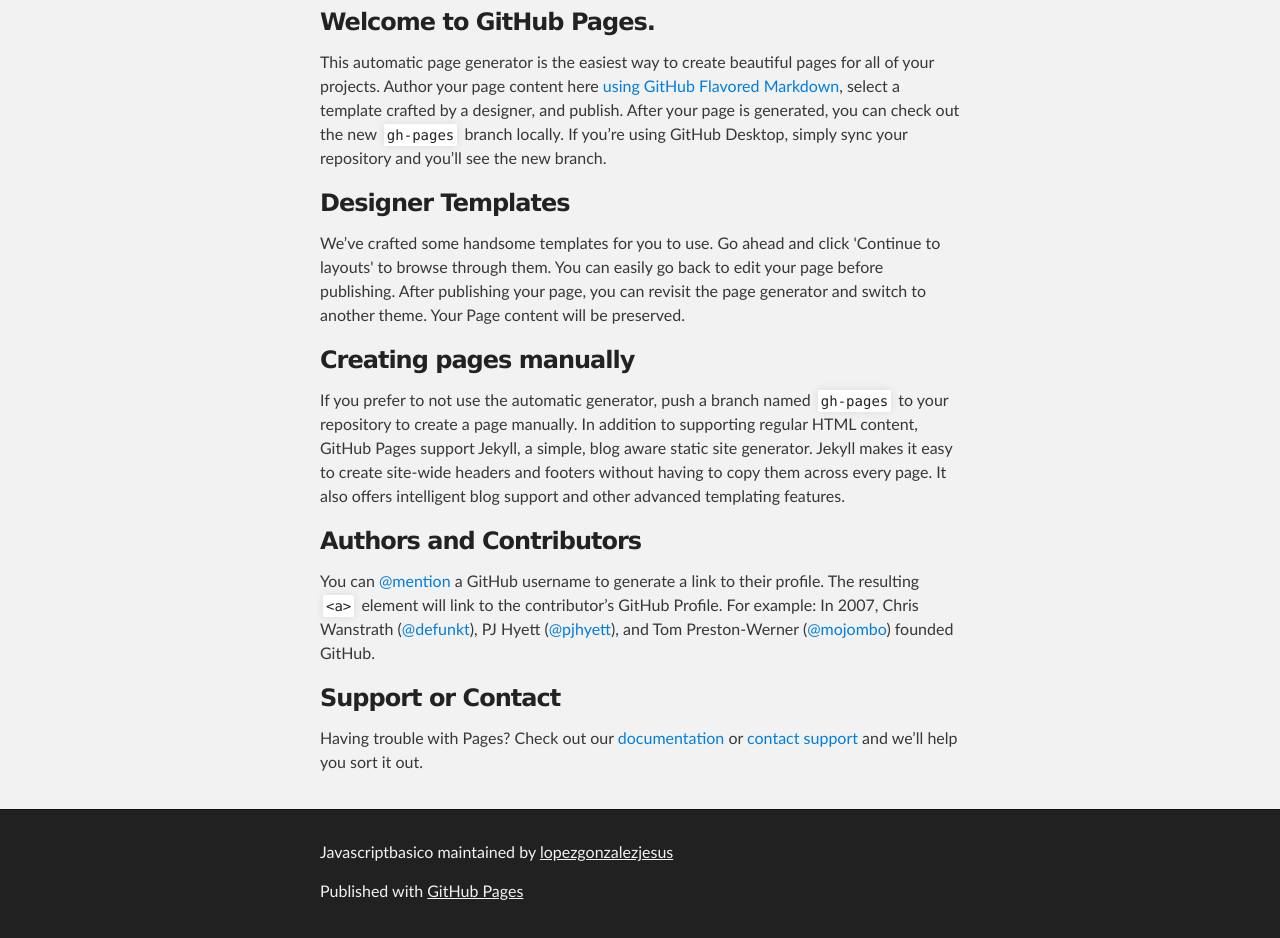
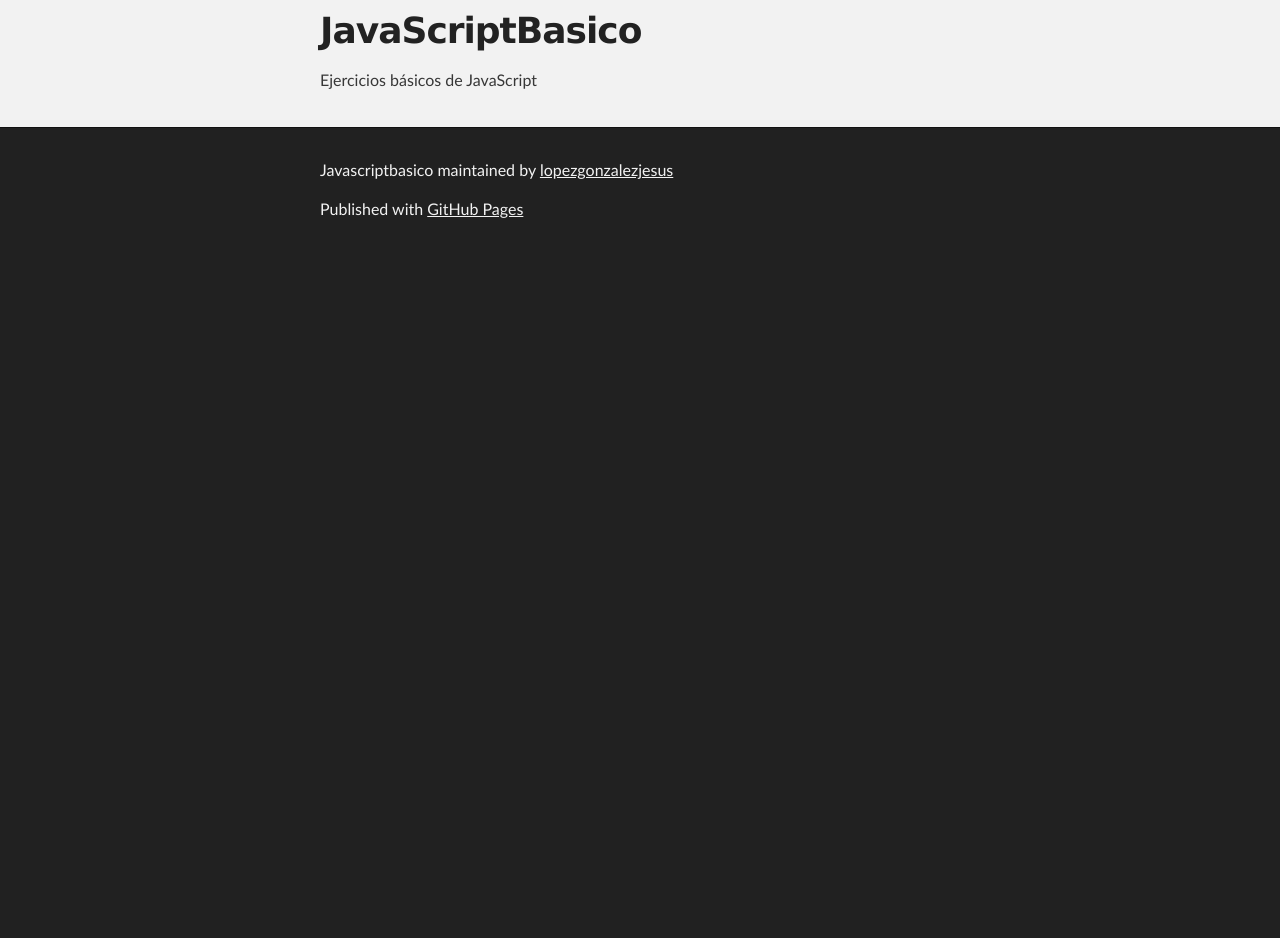
Before and after one commit to lopezgonzalezjesus/JavaScriptBasico, a plain HTML site: page index.html in a window 1280 px wide. Shown: the part 256-1194 px from the top of the page. After the commit the page ends 800 px from the top, so only its background shows below. Drawn offline with Linux system fonts and the light colour scheme.

Commit message:
Create gh-pages branch via GitHub

```diff
--- a/index.html
+++ b/index.html
@@ -31,30 +31,10 @@
     <!-- MAIN CONTENT -->
     <div id="main_content_wrap" class="outer">
       <section id="main_content" class="inner">
-        <h3>
-<a id="welcome-to-github-pages" class="anchor" href="#welcome-to-github-pages" aria-hidden="true"><span class="octicon octicon-link"></span></a>Welcome to GitHub Pages.</h3>
+        <h1>
+<a id="javascriptbasico" class="anchor" href="#javascriptbasico" aria-hidden="true"><span class="octicon octicon-link"></span></a>JavaScriptBasico</h1>
 
-<p>This automatic page generator is the easiest way to create beautiful pages for all of your projects. Author your page content here <a href="https://guides.github.com/features/mastering-markdown/">using GitHub Flavored Markdown</a>, select a template crafted by a designer, and publish. After your page is generated, you can check out the new <code>gh-pages</code> branch locally. If you’re using GitHub Desktop, simply sync your repository and you’ll see the new branch.</p>
-
-<h3>
-<a id="designer-templates" class="anchor" href="#designer-templates" aria-hidden="true"><span class="octicon octicon-link"></span></a>Designer Templates</h3>
-
-<p>We’ve crafted some handsome templates for you to use. Go ahead and click 'Continue to layouts' to browse through them. You can easily go back to edit your page before publishing. After publishing your page, you can revisit the page generator and switch to another theme. Your Page content will be preserved.</p>
-
-<h3>
-<a id="creating-pages-manually" class="anchor" href="#creating-pages-manually" aria-hidden="true"><span class="octicon octicon-link"></span></a>Creating pages manually</h3>
-
-<p>If you prefer to not use the automatic generator, push a branch named <code>gh-pages</code> to your repository to create a page manually. In addition to supporting regular HTML content, GitHub Pages support Jekyll, a simple, blog aware static site generator. Jekyll makes it easy to create site-wide headers and footers without having to copy them across every page. It also offers intelligent blog support and other advanced templating features.</p>
-
-<h3>
-<a id="authors-and-contributors" class="anchor" href="#authors-and-contributors" aria-hidden="true"><span class="octicon octicon-link"></span></a>Authors and Contributors</h3>
-
-<p>You can <a href="https://github.com/blog/821" class="user-mention">@mention</a> a GitHub username to generate a link to their profile. The resulting <code>&lt;a&gt;</code> element will link to the contributor’s GitHub Profile. For example: In 2007, Chris Wanstrath (<a href="https://github.com/defunkt" class="user-mention">@defunkt</a>), PJ Hyett (<a href="https://github.com/pjhyett" class="user-mention">@pjhyett</a>), and Tom Preston-Werner (<a href="https://github.com/mojombo" class="user-mention">@mojombo</a>) founded GitHub.</p>
-
-<h3>
-<a id="support-or-contact" class="anchor" href="#support-or-contact" aria-hidden="true"><span class="octicon octicon-link"></span></a>Support or Contact</h3>
-
-<p>Having trouble with Pages? Check out our <a href="https://help.github.com/pages">documentation</a> or <a href="https://github.com/contact">contact support</a> and we’ll help you sort it out.</p>
+<p>Ejercicios básicos de JavaScript</p>
       </section>
     </div>
 
```
Also changed, not shown: params.json (+1 -1 lines).
